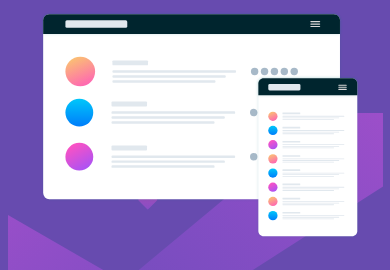
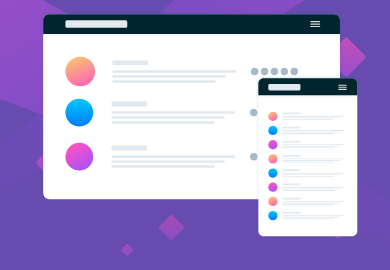
Before and after one commit to Impriceless/huddle-landing-page, a plain HTML site: page index.html in a window 390 px wide. Shown: the part 131-401 px from the top of the page. Drawn offline with nearby package versions, Linux system fonts and the light colour scheme.

Commit message:
Made some changes to background image

```diff
--- a/style.css
+++ b/style.css
@@ -9,7 +9,7 @@ html {
 body {
     min-height: 100vh;
     padding: 5rem 7rem;
-    background: url(images/bg-desktop.svg);
+    background: url(images/bg-desktop.svg) no-repeat;
     background-color: hsl(257, 40%, 49%);
     color: white;
     line-height: 1.6;
@@ -141,8 +141,10 @@ nav {
 }
 @media only screen and (max-width: 600px) {
     body {
-        background: url(images/bg-mobile.svg) no-repeat center;
+        background: url(images/bg-mobile.svg) no-repeat top center;
+        background-size: 100%;
         background-color:  hsl(257, 40%, 49%);
+        position: relative;
     }
     .image {
         width: 40rem;
```
